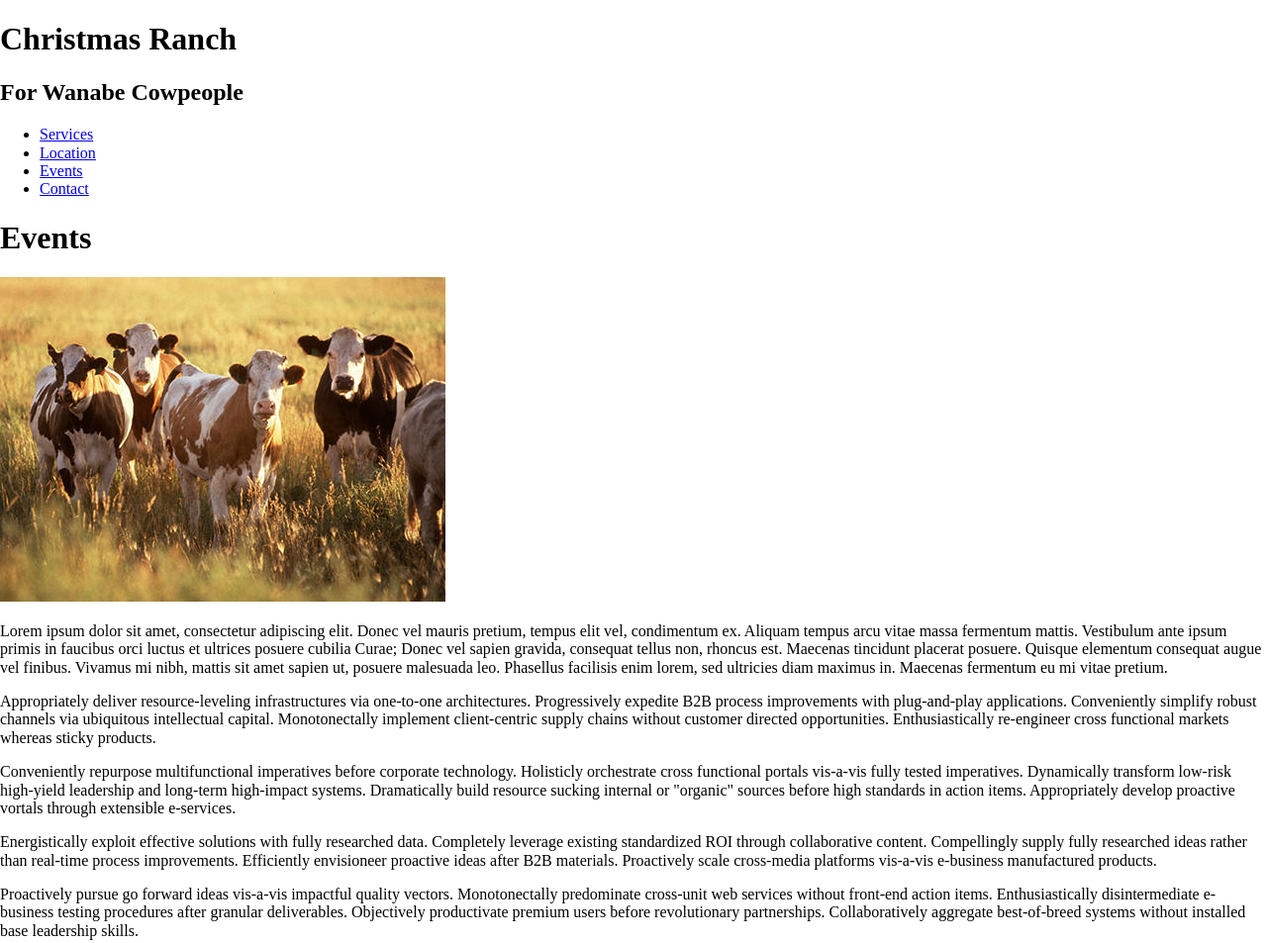
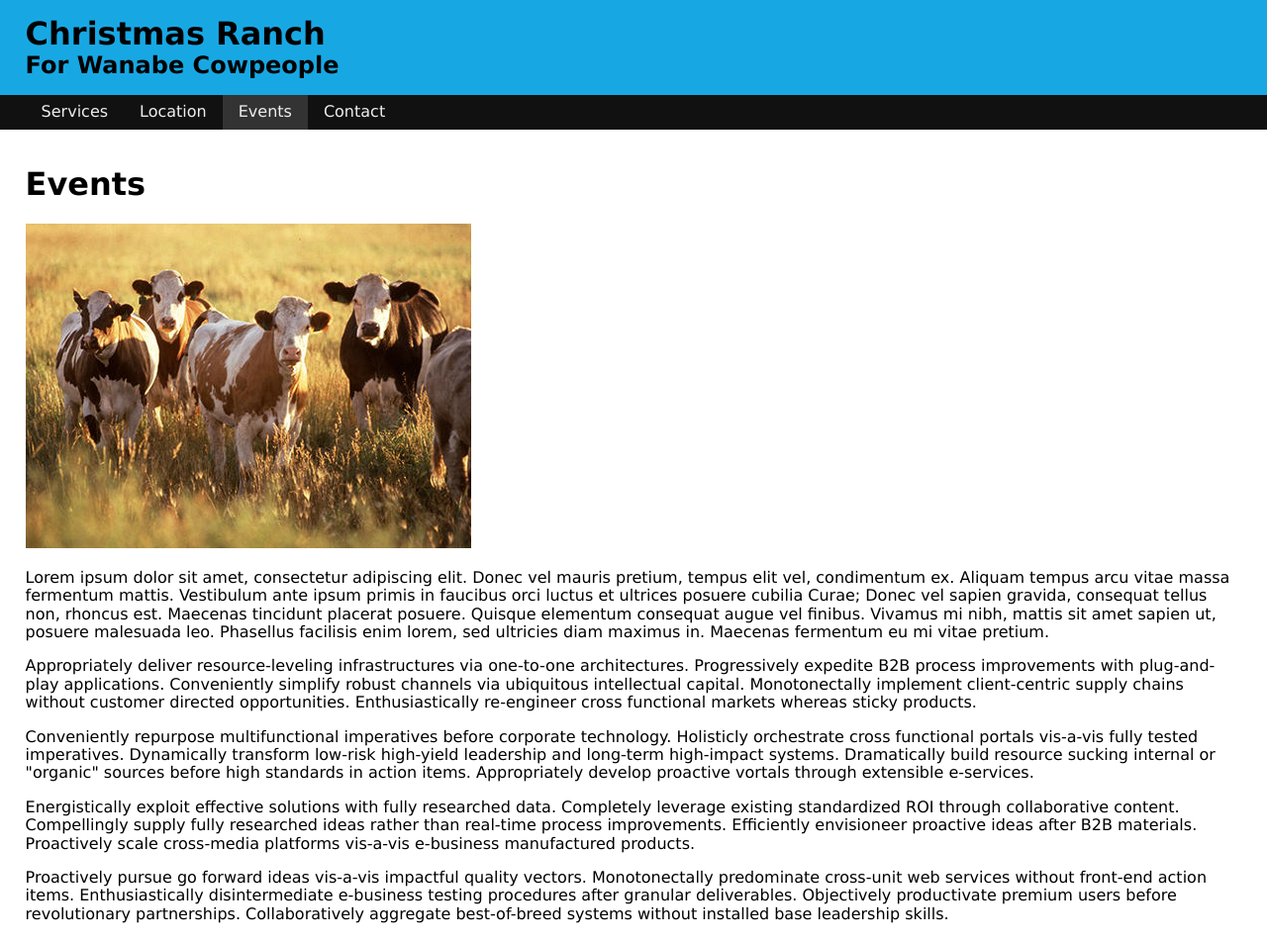
Before and after one commit to Fernn10/Fernn10.github.io, a plain HTML site: page ranch-start/index.html in a window 1280 px wide. Shown: the top 953 px of the page at 99% size. Drawn offline with Linux system fonts and the light colour scheme.

Commit message:
Nav and styling added

```diff
--- a/ranch-start/css/large.css
+++ b/ranch-start/css/large.css
@@ -1,6 +1,14 @@
 @media only screen and (min-width: 1028px) {
+    nav ul {
+        padding-left: 2%;
+    }
 
-
+    nav ul li {
+        flex-basis: auto;
+    }
+    nav a{
+        padding: .5rem 1rem;
+    }
 
 
 
--- a/ranch-start/css/medium.css
+++ b/ranch-start/css/medium.css
@@ -1,6 +1,12 @@
 @media only screen and (min-width: 560px) {
 
+nav ul {
+    display: flex;
+}
 
+nav ul li {
+    flex-basis: 25%;
+}
 
 
 
--- a/ranch-start/css/small.css
+++ b/ranch-start/css/small.css
@@ -2,5 +2,67 @@
 -webkit-box-sizing: border-box; box-sizing:
 border-box; }
 
-html {-webkit-text-size-adjust: 100%;
--ms-text-size-adjust: 100%;}
+
+ /* body rules */
+body {
+    font-family: Verdana;
+    font-size: 16px;
+}
+
+/* header rules here */
+header {
+    background-color: #17a8e4;
+    padding: 1rem 2%;
+}
+
+
+header h1 {
+    margin: 0;
+}
+
+header h2 {
+    margin: 0;
+}
+
+
+/* navigation rules */
+
+nav {background-color: #111;}
+
+nav ul {
+    margin: 0;
+    padding: 0;
+}
+nav li {
+    list-style-type: none;
+}
+
+nav li.active {
+    background-color: #333;
+}
+
+nav a {
+    display: block;
+    padding: .8rem 0;
+    color: #eee;
+    text-align: center;
+    text-decoration: none;
+}
+
+nav a:hover {
+    background-color: #444;
+}
+
+main{
+    display: block;
+    padding: 1rem 2%;
+}
+
+
+
+
+footer {
+    background-color: #17a8e4;
+    text-align: center;
+    padding: 1rem 2%;
+}
--- a/ranch-start/index.html
+++ b/ranch-start/index.html
@@ -27,7 +27,7 @@
 <ul>
   <li><a href="index.html">Services</a></li>
   <li><a href="#">Location</a></li>
-  <li><a href="#">Events</a></li>
+  <li class="active"><a href="#">Events</a></li>
   <li><a href="#">Contact</a></li>
 </ul>
 </nav>
```
